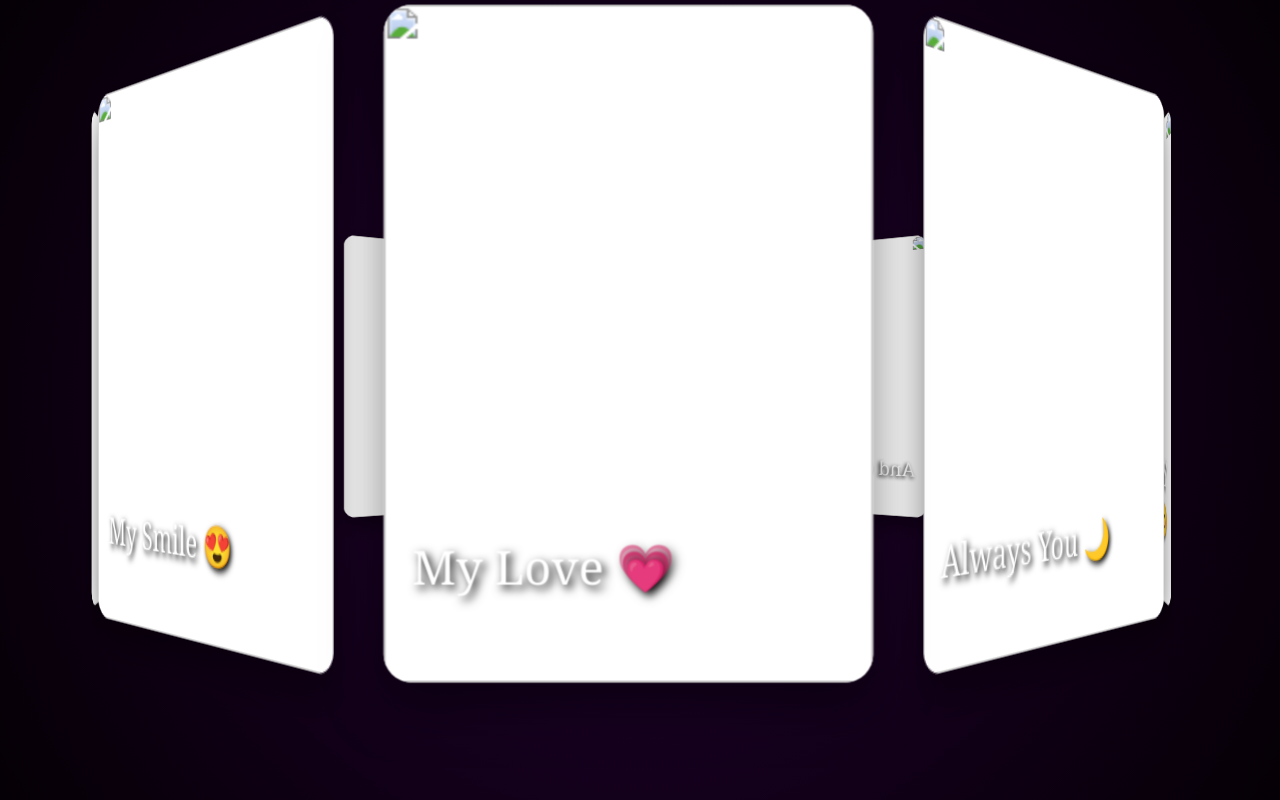
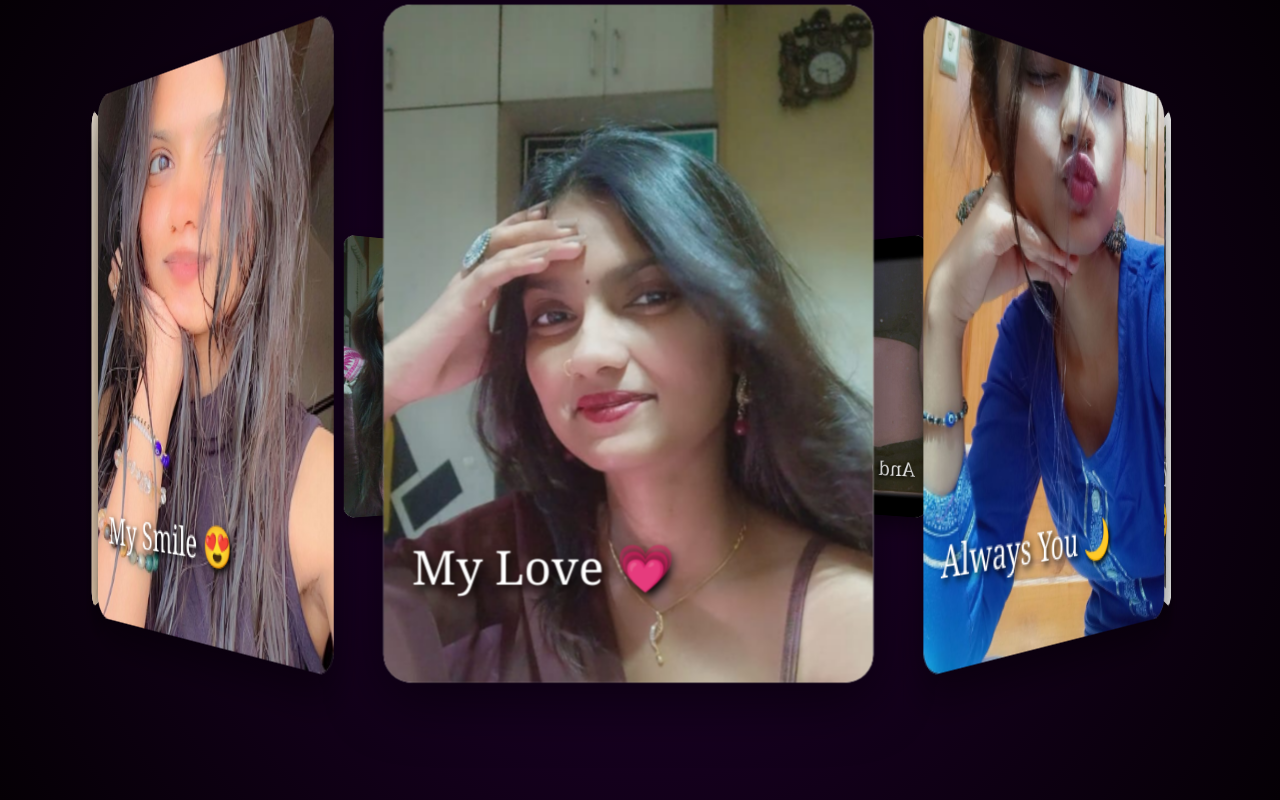
Before and after one commit to Prathamjain2003/my-love-page, a plain HTML site: page index.html in a window 1280 px wide. Drawn offline with Linux system fonts and the light colour scheme.

Commit message:
Update index.html

```diff
--- a/index.html
+++ b/index.html
@@ -7,16 +7,16 @@
 <body>
 
 <div class="slider">
-  <div class="card"><img src="photo1.jpg"><p>You are Amazing 😊</p></div>
-  <div class="card"><img src="photo2.jpg"><p>Most Beautiful Person ❤️</p></div>
-  <div class="card"><img src="photo3.jpg"><p>And Cutest 🎀</p></div>
-  <div class="card"><img src="photo4.jpg"><p>My Happiness 🫶</p></div>
-  <div class="card"><img src="photo5.jpg"><p>My Favourite Person 🥺</p></div>
-  <div class="card"><img src="photo6.jpg"><p>Forever Special 💫</p></div>
-  <div class="card"><img src="photo7.jpg"><p>My Peace 🤍</p></div>
-  <div class="card"><img src="photo8.jpg"><p>My Smile 😍</p></div>
-  <div class="card"><img src="photo9.jpg"><p>My Love 💗</p></div>
-  <div class="card"><img src="photo10.jpg"><p>Always You 🌙</p></div>
+  <div class="card"><img src="images/photo1.jpg"><p>You are Amazing 😊</p></div>
+  <div class="card"><img src="images/photo2.jpg"><p>Most Beautiful Person ❤️</p></div>
+  <div class="card"><img src="images/photo3.jpg"><p>And Cutest 🎀</p></div>
+  <div class="card"><img src="images/photo4.jpg"><p>My Happiness 🫶</p></div>
+  <div class="card"><img src="images/photo5.jpg"><p>My Favourite Person 🥺</p></div>
+  <div class="card"><img src="images/photo6.jpg"><p>Forever Special 💫</p></div>
+  <div class="card"><img src="images/photo7.jpg"><p>My Peace 🤍</p></div>
+  <div class="card"><img src="images/photo8.jpg"><p>My Smile 😍</p></div>
+  <div class="card"><img src="images/photo9.jpg"><p>My Love 💗</p></div>
+  <div class="card"><img src="images/photo10.jpg"><p>Always You 🌙</p></div>
 </div>
 
 <script src="script.js"></script>
```
